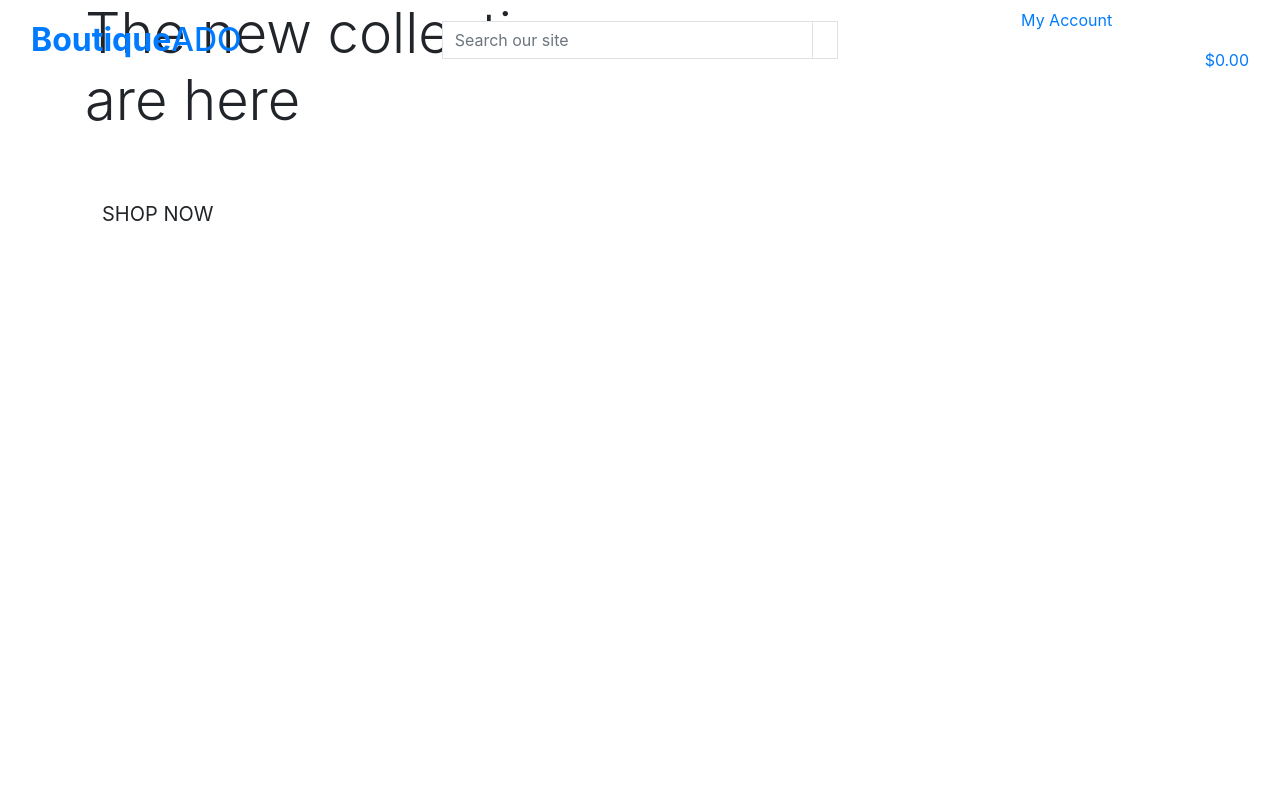
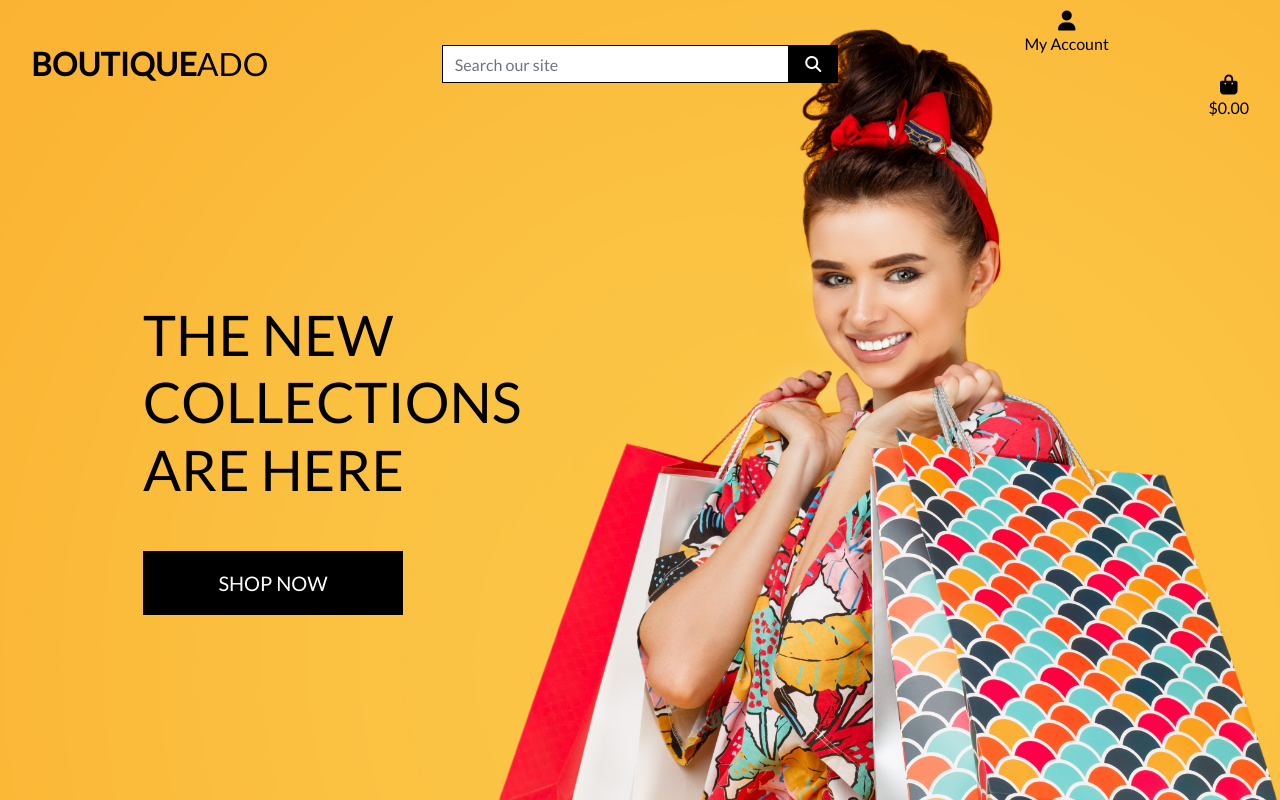
Before and after one commit to joeb-brfc/boutique_ado_v1, a Django app: page / in a window 1280 px wide. Run offline with Django 3.2, Linux system fonts and the light colour scheme; some libraries are stand-ins or nearby versions.

Commit message:
completed homepage header and CSS

```diff
--- a/boutique_ado/settings.py
+++ b/boutique_ado/settings.py
@@ -147,6 +147,10 @@ USE_TZ = True
 # https://docs.djangoproject.com/en/3.2/howto/static-files/
 
 STATIC_URL = '/static/'
+STATICFILES_DIRS = (os.path.join(BASE_DIR, 'static'),)
+
+MEDIA_URL = '/media/'
+MEDIA_ROOT = os.path.join(BASE_DIR, 'media')
 
 # Default primary key field type
 # https://docs.djangoproject.com/en/3.2/ref/settings/#default-auto-field
--- a/boutique_ado/urls.py
+++ b/boutique_ado/urls.py
@@ -15,9 +15,11 @@ Including another URLconf
 """
 from django.contrib import admin
 from django.urls import include, path
+from django.conf import settings
+from django.conf.urls.static import static
 
 urlpatterns = [
     path('admin/', admin.site.urls),
     path('accounts/', include('allauth.urls')), #added for allauth
     path('', include('home.urls')), #added for home app
-]
+] + static(settings.MEDIA_URL, document_root=settings.MEDIA_ROOT)
--- /dev/null
+++ b/static/css/base.css
@@ -0,0 +1,81 @@
+html {
+    height: 100%;
+}
+
+body {
+    background: url('/media/homepage_background_cropped.jpg') no-repeat center center fixed;
+    background-size: cover;
+    height: calc(100vh - 164px);
+    color: #555;
+    font-family: 'Lato';
+}
+
+/* from Bulma */
+.icon {
+    align-items: center;
+    display: inline-flex;
+    justify-content: center;
+    height: 1.5rem;
+    width: 1.5rem;
+}
+
+.logo-font {
+    text-transform: uppercase;
+}
+
+.main-logo-link {
+    width: fit-content;
+}
+
+.shop-now-button {
+    background: black;
+    color: white;
+    min-width: 260px;
+}
+
+.btn-black {
+    background: black;
+    color: white;
+}
+
+.shop-now-button:hover,
+.shop-now-button:active,
+.shop-now-button:focus,
+.btn-black:hover,
+.btn-black:active,
+.btn-black:focus {
+    background: #222;
+    color: white;
+}
+
+.text-black {
+    color: #000 !important;
+}
+
+.border-black {
+    border: 1px solid black !important;
+}
+
+/* -------------------------------- Media Queries */
+
+/* Slightly larger container on xl screens */
+@media (min-width: 1200px) {
+  .container {
+    max-width: 80%;
+  }
+}
+
+/* fixed top navbar only on medium and up */
+@media (min-width: 992px) {
+    .fixed-top-desktop-only {
+        position: fixed;
+        top: 0;
+        right: 0;
+        left: 0;
+        z-index: 1030;
+    }
+
+    .header-container {
+        padding-top: 164px;
+    }
+}
--- a/templates/base.html
+++ b/templates/base.html
@@ -9,7 +9,10 @@
     <meta name="viewport" content="width=device-width, initial-scale=1, shrink-to-fit=no" />
     {% endblock %} {%block extra_meta %} {% endblock %} {% block corecss %}
     <link rel="stylesheet" href="https://cdn.jsdelivr.net/npm/bootstrap@4.6.2/dist/css/bootstrap.min.css" integrity="sha384-xOolHFLEh07PJGoPkLv1IbcEPTNtaed2xpHsD9ESMhqIYd0nLMwNLD69Npy4HI+N" crossorigin="anonymous" />
+    <link rel="stylesheet" href="https://fonts.googleapis.com/css?family=Lato&display=swap">
+    <link rel="stylesheet" href="{% static 'css/base.css' %}">
     {% endblock %} {% block extra_css %} {% endblock %} {% block corejs %}
+    <script src="https://kit.fontawesome.com/d1eb124475.js" crossorigin="anonymous"></script>
     <script src="https://cdn.jsdelivr.net/npm/jquery@3.5.1/dist/jquery.slim.min.js" integrity="sha384-DfXdz2htPH0lsSSs5nCTpuj/zy4C+OGpamoFVy38MVBnE+IbbVYUew+OrCXaRkfj" crossorigin="anonymous"></script>
     <script src="https://cdn.jsdelivr.net/npm/popper.js@1.16.1/dist/umd/popper.min.js" integrity="sha384-9/reFTGAW83EW2RDu2S0VKaIzap3H66lZH81PoYlFhbGU+6BZp6G7niu735Sk7lN" crossorigin="anonymous"></script>
     <script src="https://cdn.jsdelivr.net/npm/bootstrap@4.6.2/dist/js/bootstrap.min.js" integrity="sha384-+sLIOodYLS7CIrQpBjl+C7nPvqq+FbNUBDunl/OZv93DB7Ln/533i8e/mZXLi/P+" crossorigin="anonymous"></script>
```
Also changed, not shown: media/homepage_background_cropped.jpg (added).
